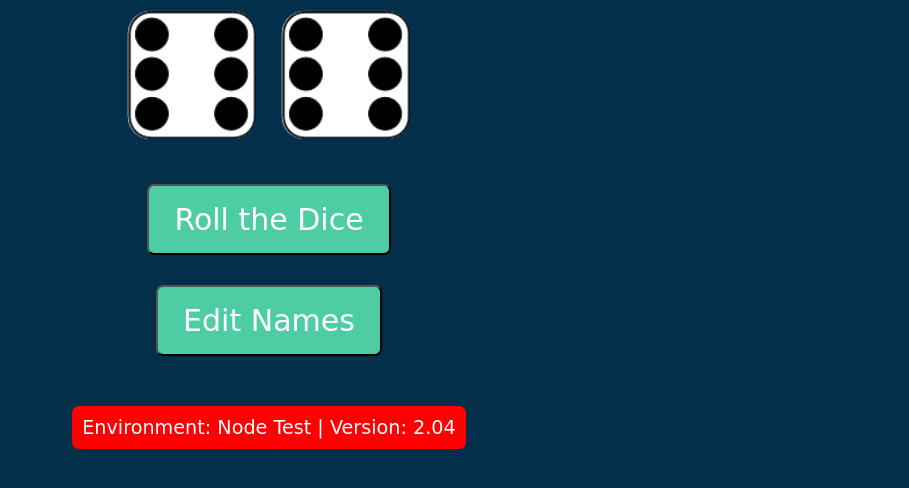
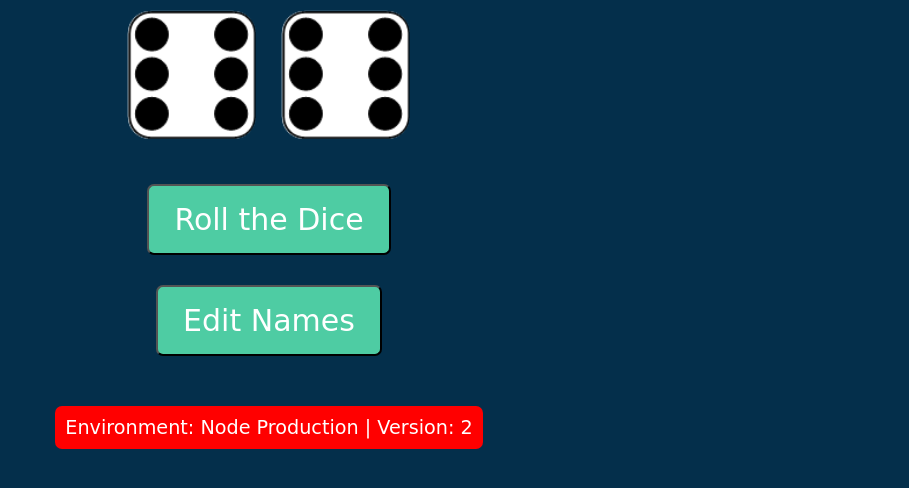
Before and after one commit to julianp829/dice-nodejs, a website: page static/index.html in a window 1280 px wide. Shown: the part 246-734 px from the top of the page, without its empty margins (371-1280 px from the left). Drawn offline with Linux system fonts and the light colour scheme.

Commit message:
Update index.html

```diff
--- a/static/index.html
+++ b/static/index.html
@@ -130,8 +130,8 @@
 
     <script>
         // Environment and Version Variables
-        var environment = "Node Test"; // Change this to "Node Production" for production environment
-        var version = "2.04";
+        var environment = "Node Production"; // Change this to "Node Production" for production environment
+        var version = "2";
 
         // Set the environment and version on page load
         document.getElementById("env-info").innerHTML = `Environment: ${environment} | Version: ${version}`;
```
